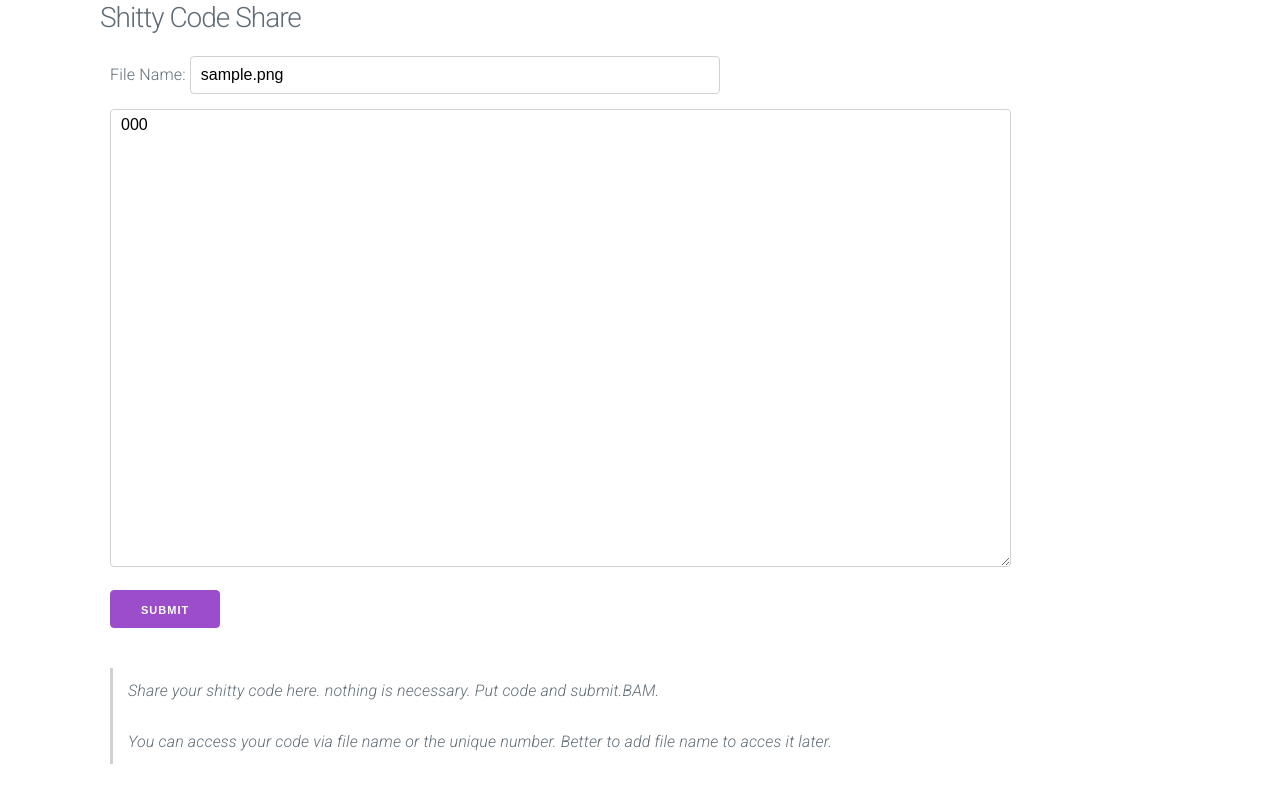
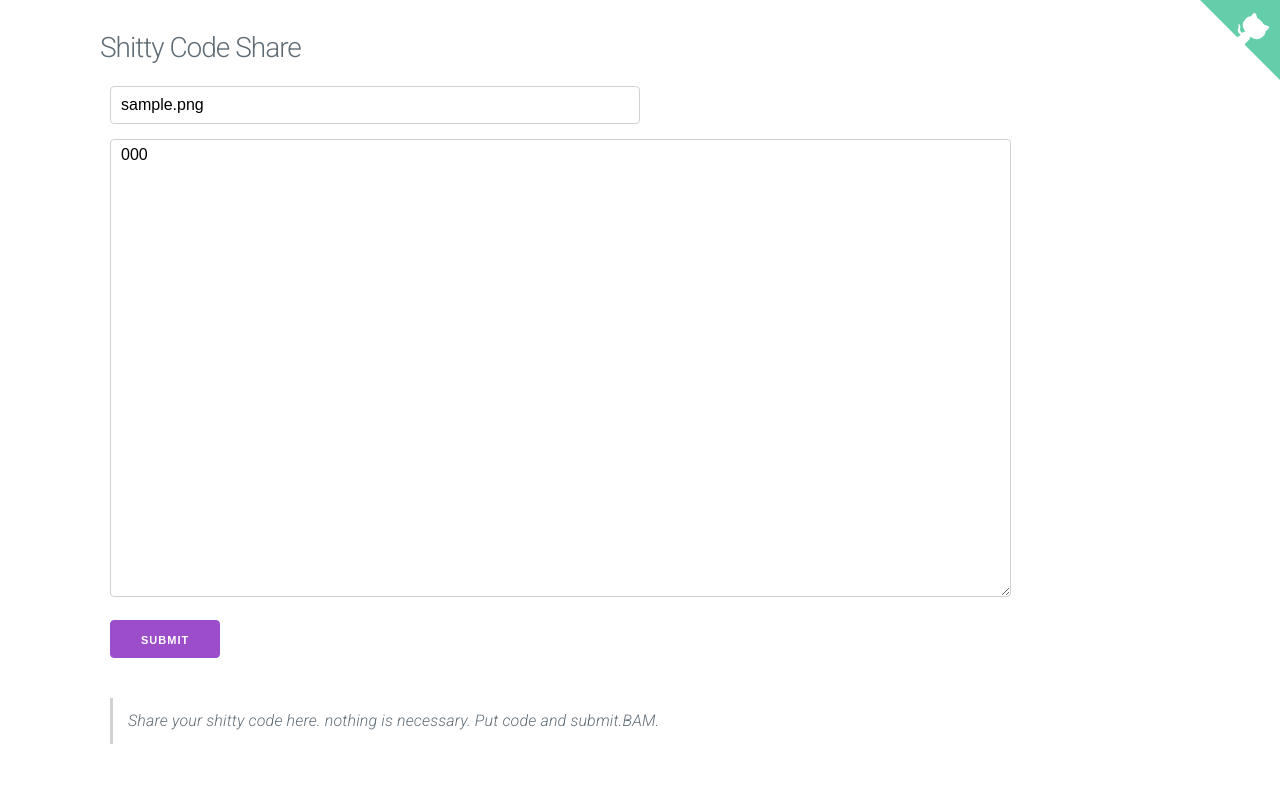
Before and after one commit to sourabhtk37/CodeShare, a Django app: template code_share/app_code_share/templates/app_code_share/homepage.html in a window 1280 px wide. Run offline with Django 3.2, Linux system fonts and the light colour scheme; the template is opened without the code that fills it: values that come from a table or form of the project are taken from there, others are empty; tables that the repository leaves empty hold one stand-in row (values such as "Sample post").

Commit message:
Updated with github source link
Fixes #11

```diff
--- /dev/null
+++ b/code_share/app_code_share/templates/app_code_share/fork_github.html
@@ -0,0 +1,3 @@
+ <a href="https://github.com/sourabhtk37/CodeShare/" class="github-corner" aria-label="View source on Github"><svg width="80" height="80" viewBox="0 0 250 250" style="fill:#64CEAA; color:#fff; position: absolute; top: 0; border: 0; right: 0;" aria-hidden="true"><path d="M0,0 L115,115 L130,115 L142,142 L250,250 L250,0 Z"></path><path d="M128.3,109.0 C113.8,99.7 119.0,89.6 119.0,89.6 C122.0,82.7 120.5,78.6 120.5,78.6 C119.2,72.0 123.4,76.3 123.4,76.3 C127.3,80.9 125.5,87.3 125.5,87.3 C122.9,97.6 130.6,101.9 134.4,103.2" fill="currentColor" style="transform-origin: 130px 106px;" class="octo-arm"></path><path d="M115.0,115.0 C114.9,115.1 118.7,116.5 119.8,115.4 L133.7,101.6 C136.9,99.2 139.9,98.4 142.2,98.6 C133.8,88.0 127.5,74.4 143.8,58.0 C148.5,53.4 154.0,51.2 159.7,51.0 C160.3,49.4 163.2,43.6 171.4,40.1 C171.4,40.1 176.1,42.5 178.8,56.2 C183.1,58.6 187.2,61.8 190.9,65.4 C194.5,69.0 197.7,73.2 200.1,77.6 C213.8,80.2 216.3,84.9 216.3,84.9 C212.7,93.1 206.9,96.0 205.4,96.6 C205.1,102.4 203.0,107.8 198.3,112.5 C181.9,128.9 168.3,122.5 157.7,114.1 C157.9,116.9 156.7,120.9 152.7,124.9 L141.0,136.5 C139.8,137.7 141.6,141.9 141.8,141.8 Z" fill="currentColor" class="octo-body"></path></svg></a>
+
+ <style>.github-corner:hover .octo-arm{animation:octocat-wave 560ms ease-in-out}@keyframes octocat-wave{0%,100%{transform:rotate(0)}20%,60%{transform:rotate(-25deg)}40%,80%{transform:rotate(10deg)}}@media (max-width:500px){.github-corner:hover .octo-arm{animation:none}.github-corner .octo-arm{animation:octocat-wave 560ms ease-in-out}}</style>
--- a/code_share/app_code_share/templates/app_code_share/homepage.html
+++ b/code_share/app_code_share/templates/app_code_share/homepage.html
@@ -1,5 +1,8 @@
 {% load staticfiles %}
+
+
 <!DOCTYPE html>
+
 <html lang="en">
   <head>
     <meta charset="utf-8">
@@ -15,7 +18,7 @@
     <div class="container">
         <div class="row">
             <div class="column">
-                <h3>Shitty Code Share</h3>
+                <h3 style="padding-top:30px">Shitty Code Share</h3>
                 <div class="column">
                     {% if messages %}
                     <ul class="messages">
@@ -39,20 +42,21 @@
                              <button id="create" >create new </button>
                         </a><br>
                      {%else%}
-                        File Name:
-                        <input type="text" id="file_field" name="file_name" placeholder="Not neccessary , but dont leave spaces in between the name." value="{{code_share.file_name}}">
-                        <textarea name="code_snippet">{{code_share.code}}</textarea><br>
+                        <input type="text" id="file_field" name="file_name" placeholder="File Name" value="{{code_share.file_name}}">
+                        <textarea name="code_snippet" placeholder="Code Snippet">{{code_share.code}}</textarea><br>
                         <input type="submit" value="submit"><br>
                      {%endif%}
                     </form>
                     <blockquote>
                         <p><em>Share your shitty code here. nothing is necessary. Put code and submit.BAM.</em></p>
-                        <p><em>You can access your code via file name or the unique number. Better to add file name to acces it later.</em></p>
                     </blockquote>
+
                 </div>
             </div>
         </div>
     </div>
 
+    {% include "fork_github.html" %}
+
   </body>
 </html>
```
